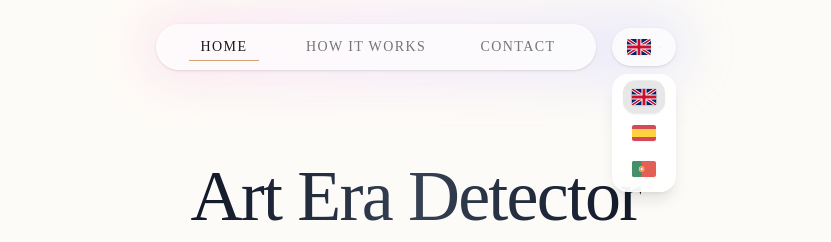
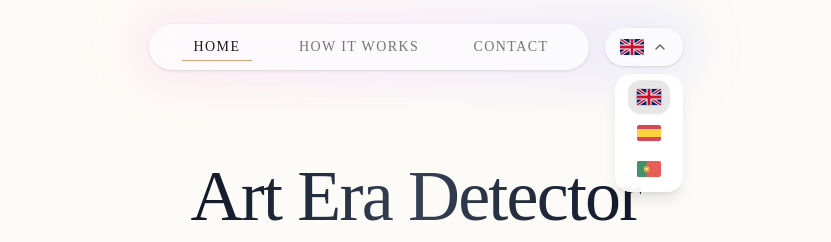
Before and after one commit to Michaelfcers/art-era-web, a Next.js app: page / in a window 1280 px wide. Both pictures are taken after a click on the button "English". Shown: the top 242 px of the page, without its empty margins (224-1055 px from the left). Built offline with nearby package versions, Linux system fonts and the light colour scheme; what onnxruntime-web would draw is missing.

Commit message:
Fix language dropdown arrow visibility and width

```diff
--- a/app/components/Header.tsx
+++ b/app/components/Header.tsx
@@ -111,11 +111,11 @@ export default function Header() {
                 <div ref={dropdownRef} className="relative shrink-0">
                     <button
                         onClick={() => setIsLangOpen(!isLangOpen)}
-                        className="bg-white/70 backdrop-blur-md border border-white/20 px-2.5 py-2 sm:px-3.5 sm:py-2.5 rounded-full flex items-center gap-1.5 sm:gap-2 shadow-sm hover:bg-white/90 transition-all cursor-pointer w-[54px] sm:w-[64px] justify-center"
+                        className="bg-white/70 backdrop-blur-md border border-white/20 px-3 py-2 sm:px-3.5 sm:py-2.5 rounded-full flex items-center gap-1.5 sm:gap-2 shadow-sm hover:bg-white/90 transition-all cursor-pointer min-w-[58px] sm:min-w-[68px] justify-center"
                         title={currentLangObj.title}
                     >
-                        <ActiveFlag className="w-5 h-3.5 sm:w-6 sm:h-4 rounded-xs shadow-xs" />
-                        <ChevronDown className={`w-3 h-3 sm:w-3.5 sm:h-3.5 text-foreground/50 transition-transform duration-300 ${isLangOpen ? "rotate-180" : ""}`} />
+                        <ActiveFlag className="w-5 h-3.5 sm:w-6 sm:h-4 rounded-xs shadow-xs shrink-0" />
+                        <ChevronDown className={`w-3.5 h-3.5 sm:w-4 sm:h-4 text-foreground/70 shrink-0 transition-transform duration-300 ${isLangOpen ? "rotate-180" : ""}`} />
                     </button>
 
                     <AnimatePresence>
@@ -125,7 +125,7 @@ export default function Header() {
                                 animate={{ opacity: 1, y: 0, scale: 1 }}
                                 exit={{ opacity: 0, y: 10, scale: 0.95 }}
                                 transition={{ duration: 0.2 }}
-                                className="absolute right-0 mt-2 bg-white/90 backdrop-blur-md border border-white/30 rounded-2xl p-1.5 shadow-lg flex flex-col gap-1 w-[54px] sm:w-[64px] items-center z-50"
+                                className="absolute right-0 mt-2 bg-white/90 backdrop-blur-md border border-white/30 rounded-2xl p-1.5 shadow-lg flex flex-col gap-1 min-w-[58px] sm:min-w-[68px] items-center z-50"
                             >
                                 {languages.map((lang) => {
                                     const OptionFlag = lang.FlagComponent;
@@ -145,7 +145,7 @@ export default function Header() {
                        `}
                                             title={lang.title}
                                         >
-                                            <OptionFlag className="w-5 h-3.5 sm:w-6 sm:h-4 rounded-xs shadow-xs" />
+                                            <OptionFlag className="w-5 h-3.5 sm:w-6 sm:h-4 rounded-xs shadow-xs shrink-0" />
                                         </button>
                                     );
                                 })}
```
